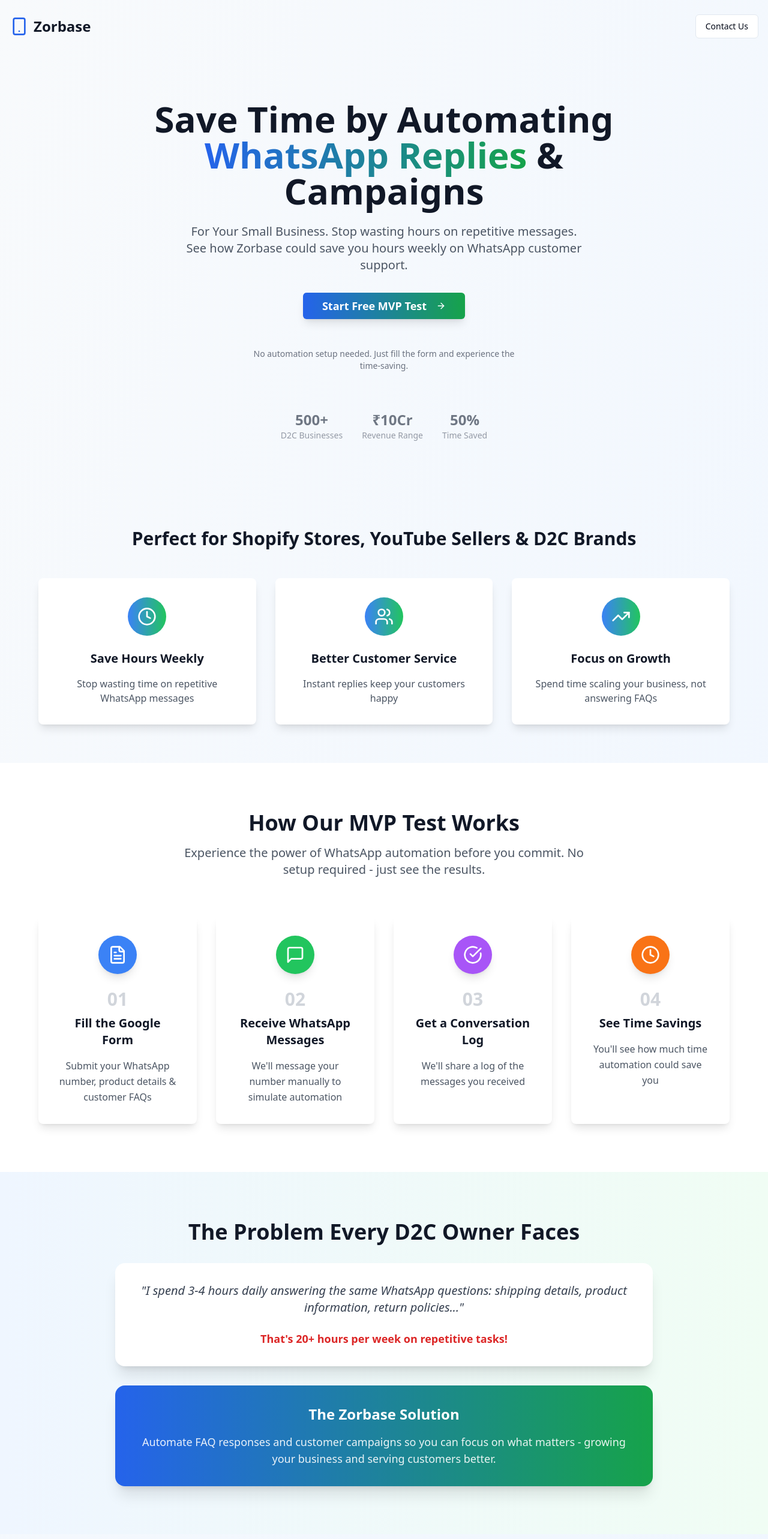
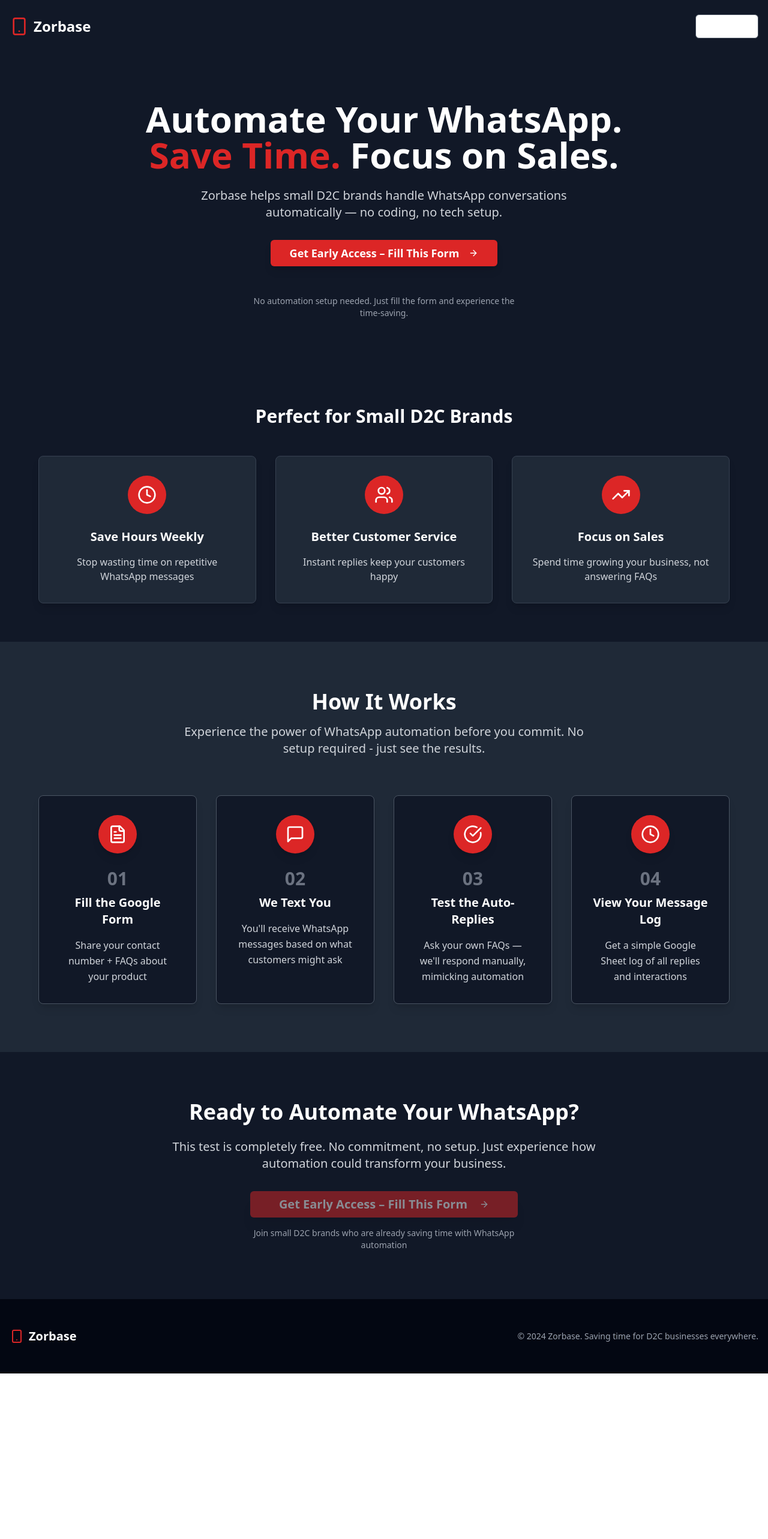
Before and after one commit to kartheek004/zorbase-reply-pilot, a React (Vite) app: page / in a window 1280 px wide. Shown: the top 2566 px of the page at 60% size. After the commit the page ends 2290 px from the top, so only its background shows below. Built offline with nearby package versions, Linux system fonts and the light colour scheme.

Commit message:
Refactor: Implement dark mode and content updates
- Updated the landing page to dark mode with a red color scheme.
- Removed the testimonies and numerical data.
- Updated the business name, tagline, hero section, and 4-step flow content.

```diff
--- a/src/pages/Index.tsx
+++ b/src/pages/Index.tsx
@@ -12,30 +12,30 @@ const Index = () => {
     {
       number: "01",
       title: "Fill the Google Form",
-      description: "Submit your WhatsApp number, product details & customer FAQs",
+      description: "Share your contact number + FAQs about your product",
       icon: FileText,
-      color: "bg-blue-500"
+      color: "bg-red-600"
     },
     {
       number: "02",
-      title: "Receive WhatsApp Messages",
-      description: "We'll message your number manually to simulate automation",
+      title: "We Text You",
+      description: "You'll receive WhatsApp messages based on what customers might ask",
       icon: MessageSquare,
-      color: "bg-green-500"
+      color: "bg-red-600"
     },
     {
       number: "03",
-      title: "Get a Conversation Log",
-      description: "We'll share a log of the messages you received",
+      title: "Test the Auto-Replies",
+      description: "Ask your own FAQs — we'll respond manually, mimicking automation",
       icon: CheckCircle,
-      color: "bg-purple-500"
+      color: "bg-red-600"
     },
     {
       number: "04",
-      title: "See Time Savings",
-      description: "You'll see how much time automation could save you",
+      title: "View Your Message Log",
+      description: "Get a simple Google Sheet log of all replies and interactions",
       icon: Clock,
-      color: "bg-orange-500"
+      color: "bg-red-600"
     }
   ];
 
@@ -52,21 +52,21 @@ const Index = () => {
     },
     {
       icon: TrendingUp,
-      title: "Focus on Growth",
-      description: "Spend time scaling your business, not answering FAQs"
+      title: "Focus on Sales",
+      description: "Spend time growing your business, not answering FAQs"
     }
   ];
 
   return (
-    <div className="min-h-screen bg-gradient-to-br from-slate-50 to-blue-50">
+    <div className="min-h-screen bg-gray-900 text-white">
       {/* Header */}
       <header className="container mx-auto px-4 py-6">
         <div className="flex items-center justify-between">
           <div className="flex items-center space-x-2">
-            <Smartphone className="h-8 w-8 text-blue-600" />
-            <span className="text-2xl font-bold text-gray-900">Zorbase</span>
+            <Smartphone className="h-8 w-8 text-red-600" />
+            <span className="text-2xl font-bold text-white">Zorbase</span>
           </div>
-          <Button variant="outline" className="hidden md:flex">
+          <Button variant="outline" className="hidden md:flex border-gray-600 text-white hover:bg-gray-800">
             Contact Us
           </Button>
         </div>
@@ -75,66 +75,49 @@ const Index = () => {
       {/* Hero Section */}
       <section className="container mx-auto px-4 py-20 text-center">
         <div className="max-w-4xl mx-auto">
-          <h1 className="text-5xl md:text-6xl font-bold text-gray-900 mb-6 leading-tight">
-            Save Time by Automating{" "}
-            <span className="text-transparent bg-clip-text bg-gradient-to-r from-blue-600 to-green-600">
-              WhatsApp Replies
+          <h1 className="text-5xl md:text-6xl font-bold text-white mb-6 leading-tight">
+            Automate Your WhatsApp.{" "}
+            <span className="text-red-600">
+              Save Time.
             </span>{" "}
-            & Campaigns
+            Focus on Sales.
           </h1>
-          <p className="text-xl text-gray-600 mb-8 max-w-2xl mx-auto">
-            For Your Small Business. Stop wasting hours on repetitive messages.
-            See how Zorbase could save you hours weekly on WhatsApp customer support.
+          <p className="text-xl text-gray-300 mb-8 max-w-2xl mx-auto">
+            Zorbase helps small D2C brands handle WhatsApp conversations automatically — no coding, no tech setup.
           </p>
 
           <div className="flex flex-col sm:flex-row gap-4 justify-center items-center mb-12">
             <Button
               size="lg"
-              className="bg-gradient-to-r from-blue-600 to-green-600 hover:from-blue-700 hover:to-green-700 text-white px-8 py-3 text-lg font-semibold shadow-lg hover:shadow-xl transition-all duration-300"
+              className="bg-red-600 hover:bg-red-700 text-white px-8 py-3 text-lg font-semibold shadow-lg hover:shadow-xl transition-all duration-300"
               onClick={scrollToSteps}
             >
-              Start Free MVP Test
+              Get Early Access – Fill This Form
               <ArrowRight className="ml-2 h-5 w-5" />
             </Button>
           </div>
 
-          <p className="text-sm text-gray-500 max-w-md mx-auto">
+          <p className="text-sm text-gray-400 max-w-md mx-auto">
             No automation setup needed. Just fill the form and experience the time-saving.
           </p>
-
-          {/* Trust indicators */}
-          <div className="flex flex-wrap justify-center gap-8 mt-16 opacity-70">
-            <div className="text-center">
-              <div className="text-2xl font-bold text-gray-700">500+</div>
-              <div className="text-sm text-gray-500">D2C Businesses</div>
-            </div>
-            <div className="text-center">
-              <div className="text-2xl font-bold text-gray-700">₹10Cr</div>
-              <div className="text-sm text-gray-500">Revenue Range</div>
-            </div>
-            <div className="text-center">
-              <div className="text-2xl font-bold text-gray-700">50%</div>
-              <div className="text-sm text-gray-500">Time Saved</div>
-            </div>
-          </div>
         </div>
       </section>
 
       {/* Benefits Section */}
       <section className="container mx-auto px-4 py-16">
         <div className="max-w-6xl mx-auto">
-          <h2 className="text-3xl font-bold text-center text-gray-900 mb-12">
-            Perfect for Shopify Stores, YouTube Sellers & D2C Brands
+          <h2 className="text-3xl font-bold text-center text-white mb-12">
+            Perfect for Small D2C Brands
           </h2>
           <div className="grid md:grid-cols-3 gap-8">
             {benefits.map((benefit, index) => (
-              <Card key={index} className="border-0 shadow-lg hover:shadow-xl transition-all duration-300 bg-white">
+              <Card key={index} className="border-gray-700 shadow-lg hover:shadow-xl transition-all duration-300 bg-gray-800">
                 <CardContent className="p-8 text-center">
-                  <div className={`inline-flex items-center justify-center w-16 h-16 rounded-full bg-gradient-to-r from-blue-500 to-green-500 text-white mb-6`}>
+                  <div className="inline-flex items-center justify-center w-16 h-16 rounded-full bg-red-600 text-white mb-6">
                     <benefit.icon className="h-8 w-8" />
                   </div>
-                  <h3 className="text-xl font-semibold text-gray-900 mb-4">{benefit.title}</h3>
-                  <p className="text-gray-600">{benefit.description}</p>
+                  <h3 className="text-xl font-semibold text-white mb-4">{benefit.title}</h3>
+                  <p className="text-gray-300">{benefit.description}</p>
                 </CardContent>
               </Card>
             ))}
@@ -143,13 +126,13 @@ const Index = () => {
       </section>
 
       {/* How It Works Section */}
-      <section id="how-it-works" className="container mx-auto px-4 py-20 bg-white">
+      <section id="how-it-works" className="container mx-auto px-4 py-20 bg-gray-800">
         <div className="max-w-6xl mx-auto">
           <div className="text-center mb-16">
-            <h2 className="text-4xl font-bold text-gray-900 mb-4">
-              How Our MVP Test Works
+            <h2 className="text-4xl font-bold text-white mb-4">
+              How It Works
             </h2>
-            <p className="text-xl text-gray-600 max-w-2xl mx-auto">
+            <p className="text-xl text-gray-300 max-w-2xl mx-auto">
               Experience the power of WhatsApp automation before you commit.
               No setup required - just see the results.
             </p>
@@ -157,44 +140,18 @@ const Index = () => {
 
           <div className="grid md:grid-cols-2 lg:grid-cols-4 gap-8">
             {steps.map((step, index) => (
-              <Card key={index} className="border-0 shadow-lg hover:shadow-xl transition-all duration-300 relative overflow-hidden group">
+              <Card key={index} className="border-gray-600 shadow-lg hover:shadow-xl transition-all duration-300 relative overflow-hidden group bg-gray-900">
                 <CardContent className="p-8 text-center relative z-10">
                   <div className={`inline-flex items-center justify-center w-16 h-16 rounded-full ${step.color} text-white mb-6 shadow-lg`}>
                     <step.icon className="h-8 w-8" />
                   </div>
-                  <div className="text-3xl font-bold text-gray-300 mb-2">{step.number}</div>
-                  <h3 className="text-xl font-semibold text-gray-900 mb-4">{step.title}</h3>
-                  <p className="text-gray-600 leading-relaxed">{step.description}</p>
+                  <div className="text-3xl font-bold text-gray-500 mb-2">{step.number}</div>
+                  <h3 className="text-xl font-semibold text-white mb-4">{step.title}</h3>
+                  <p className="text-gray-300 leading-relaxed">{step.description}</p>
                 </CardContent>
-                <div className="absolute inset-0 bg-gradient-to-br from-transparent to-blue-50 opacity-0 group-hover:opacity-100 transition-opacity duration-300"></div>
+                <div className="absolute inset-0 bg-gradient-to-br from-transparent to-red-900/20 opacity-0 group-hover:opacity-100 transition-opacity duration-300"></div>
               </Card>
             ))}
-          </div>
-        </div>
-      </section>
-
-      {/* Problem & Solution Section */}
-      <section className="container mx-auto px-4 py-20 bg-gradient-to-r from-blue-50 to-green-50">
-        <div className="max-w-4xl mx-auto text-center">
-          <h2 className="text-4xl font-bold text-gray-900 mb-8">
-            The Problem Every D2C Owner Faces
-          </h2>
-          <div className="bg-white rounded-2xl shadow-xl p-8 mb-8">
-            <p className="text-xl text-gray-700 mb-6 italic">
-              "I spend 3-4 hours daily answering the same WhatsApp questions:
-              shipping details, product information, return policies..."
-            </p>
-            <p className="text-lg text-red-600 font-semibold">
-              That's 20+ hours per week on repetitive tasks!
-            </p>
-          </div>
-
-          <div className="bg-gradient-to-r from-blue-600 to-green-600 rounded-2xl shadow-xl p-8 text-white">
-            <h3 className="text-2xl font-bold mb-4">The Zorbase Solution</h3>
-            <p className="text-lg opacity-90">
-              Automate FAQ responses and customer campaigns so you can focus on
-              what matters - growing your business and serving customers better.
-            </p>
           </div>
         </div>
       </section>
@@ -202,34 +159,34 @@ const Index = () => {
       {/* CTA Section */}
       <section className="container mx-auto px-4 py-20">
         <div className="max-w-3xl mx-auto text-center">
-          <h2 className="text-4xl font-bold text-gray-900 mb-6">
-            Ready to Save Hours on WhatsApp?
+          <h2 className="text-4xl font-bold text-white mb-6">
+            Ready to Automate Your WhatsApp?
           </h2>
-          <p className="text-xl text-gray-600 mb-8">
-            This MVP test is completely free. No commitment, no setup.
+          <p className="text-xl text-gray-300 mb-8">
+            This test is completely free. No commitment, no setup.
             Just experience how automation could transform your business.
           </p>
 
           <Button
             size="lg"
-            className="bg-gradient-to-r from-blue-600 to-green-600 hover:from-blue-700 hover:to-green-700 text-white px-12 py-4 text-xl font-semibold shadow-xl hover:shadow-2xl transition-all duration-300 animate-pulse"
+            className="bg-red-600 hover:bg-red-700 text-white px-12 py-4 text-xl font-semibold shadow-xl hover:shadow-2xl transition-all duration-300 animate-pulse"
           >
-            Start Free MVP Test Now
+            Get Early Access – Fill This Form
             <ArrowRight className="ml-3 h-6 w-6" />
           </Button>
 
-          <p className="text-sm text-gray-500 mt-4 max-w-md mx-auto">
-            Join hundreds of D2C businesses who are already saving time with WhatsApp automation
+          <p className="text-sm text-gray-400 mt-4 max-w-md mx-auto">
+            Join small D2C brands who are already saving time with WhatsApp automation
           </p>
         </div>
       </section>
 
       {/* Footer */}
-      <footer className="bg-gray-900 text-white py-12">
+      <footer className="bg-gray-950 text-white py-12">
         <div className="container mx-auto px-4">
           <div className="flex flex-col md:flex-row justify-between items-center">
             <div className="flex items-center space-x-2 mb-4 md:mb-0">
-              <Smartphone className="h-6 w-6 text-blue-400" />
+              <Smartphone className="h-6 w-6 text-red-600" />
               <span className="text-xl font-bold">Zorbase</span>
             </div>
             <div className="text-sm text-gray-400">
```
